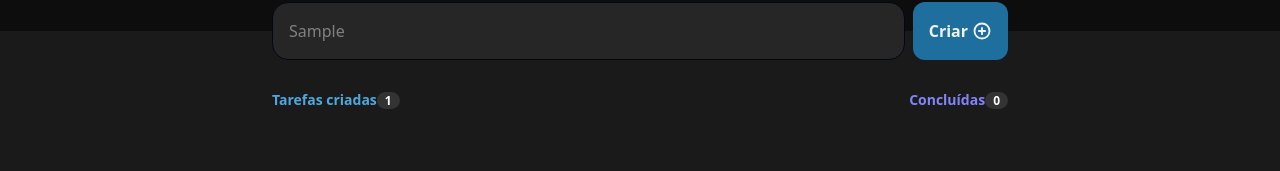
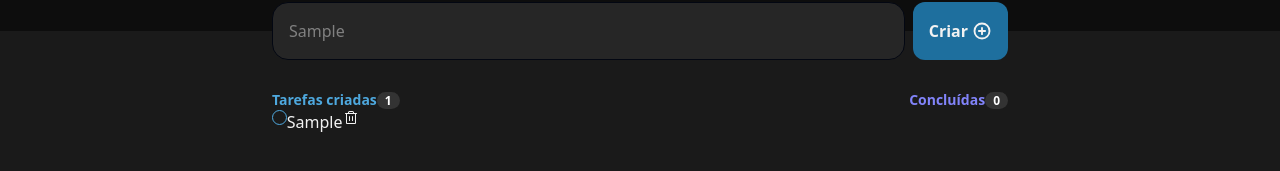
Before and after one commit to Cleber-Severo/to-do-react, a React (Vite) app: page / in a window 1280 px wide. Both pictures are taken after typing "Sample" into the empty fields and a click on the button "Criar". Shown: the part 169-340 px from the top of the page. Built offline with nearby package versions, Linux system fonts and the light colour scheme.

Commit message:
feat: add update and delete functions

```diff
--- /dev/null
+++ b/src/components/todo-item.tsx
@@ -0,0 +1,26 @@
+import CheckboxItem from "./checkbox-item";
+import { ITodo } from "../types/todo";
+import { Trash } from "@phosphor-icons/react";
+
+interface TodoItemProps {
+  updateTodoCompletion: (id: string) => void;
+  deleteTodoTask: (id: string) => void;
+  task: ITodo;
+}
+
+const TodoItem = ({updateTodoCompletion, deleteTodoTask, task}: TodoItemProps) => {
+  return (
+    <div key={task.id} className="flex">
+      <CheckboxItem
+        selected={task.isCompleted}
+        onClick={() => updateTodoCompletion(task.id)}
+      />
+
+      <span>{task.text}</span>
+
+      <Trash onClick={() => deleteTodoTask(task.id)} />
+    </div>
+  );
+};
+
+export default TodoItem;
--- a/src/components/todo-list.tsx
+++ b/src/components/todo-list.tsx
@@ -1,23 +1,37 @@
+/* eslint-disable no-extra-boolean-cast */
 import { ITodo } from "../types/todo";
 import TodoInfo from "./todo-info";
+import TodoItem from "./todo-item";
 
 interface TodoListProps {
   todoList: ITodo[];
+  updateTodoCompletion: (id: string) => void;
+  deleteTodoTask: (id: string) => void;
 }
 
-const TodoList = ({ todoList }: TodoListProps) => {
-  const createdTasks = todoList.length
-  const concludedTasks = todoList.filter(task => task.isCompleted).length
+const TodoList = ({
+  todoList,
+  updateTodoCompletion,
+  deleteTodoTask,
+}: TodoListProps) => {
+  const createdTasks = todoList.length;
+  const concludedTasks = todoList.filter((task) => task.isCompleted).length;
 
   return (
     <div>
-      <TodoInfo
-        concludedTasks={concludedTasks}
-        createdTasks={createdTasks}
-      />
-
-      {/* <TodoPlaceHolder />
-      <TodoList /> */}
+      <TodoInfo concludedTasks={concludedTasks} createdTasks={createdTasks} />
+      {!createdTasks ? (
+        <>Sem registros placeholder</>
+      ) : (
+        todoList.map((task) => (
+          <TodoItem
+            key={task.id}
+            task={task}
+            updateTodoCompletion={updateTodoCompletion}
+            deleteTodoTask={deleteTodoTask}
+          />
+        ))
+      )}
     </div>
   );
 };
--- a/src/components/todo.tsx
+++ b/src/components/todo.tsx
@@ -8,8 +8,9 @@ const Todo = () => {
   const [todoList, setTodoList] = useState<ITodo[]>([]);
 
   const addNewTodo = (text: string) => {
+    console.log(uuidv4());
     const newTodo: ITodo = {
-      id: Number(uuidv4()),
+      id: uuidv4(),
       text,
       isCompleted: false,
     };
@@ -17,13 +18,34 @@ const Todo = () => {
     setTodoList((current) => [...current, newTodo]);
   };
 
+  const updateTodoCompletion = (id: string) => {
+    const selectedTask = todoList.find((task) => task.id === id);
+    const newTodoList = todoList.filter((task) => task.id !== id);
+
+    if (!selectedTask) return;
+
+    setTodoList([
+      ...newTodoList,
+      { ...selectedTask, isCompleted: !selectedTask.isCompleted },
+    ]);
+  };
+
+  const deleteTodoTask = (id: string) => {
+    const newList = todoList.filter(task => task.id !== id)
+    setTodoList([...newList])
+  }
+
   return (
     <div
       style={{ height: "calc(100vh - 200px)" }}
       className="text-todo-gray-100  max-w-[736px] mx-auto"
     >
       <AddTaskForm addNewTodo={addNewTodo} />
-      <TodoList todoList={todoList} />
+      <TodoList
+        todoList={todoList}
+        updateTodoCompletion={updateTodoCompletion}
+        deleteTodoTask={deleteTodoTask}
+      />
     </div>
   );
 };
```
